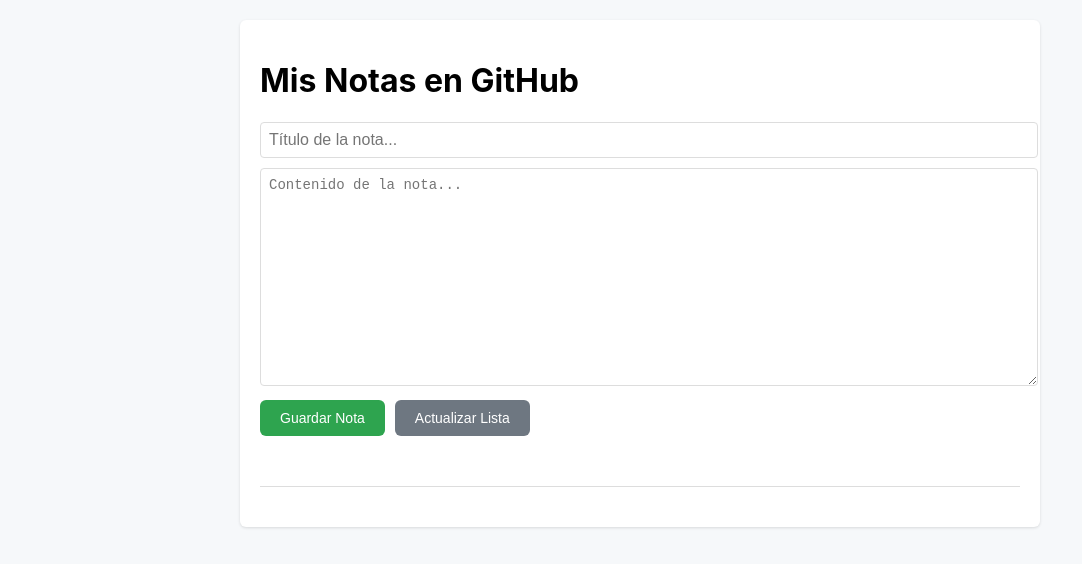
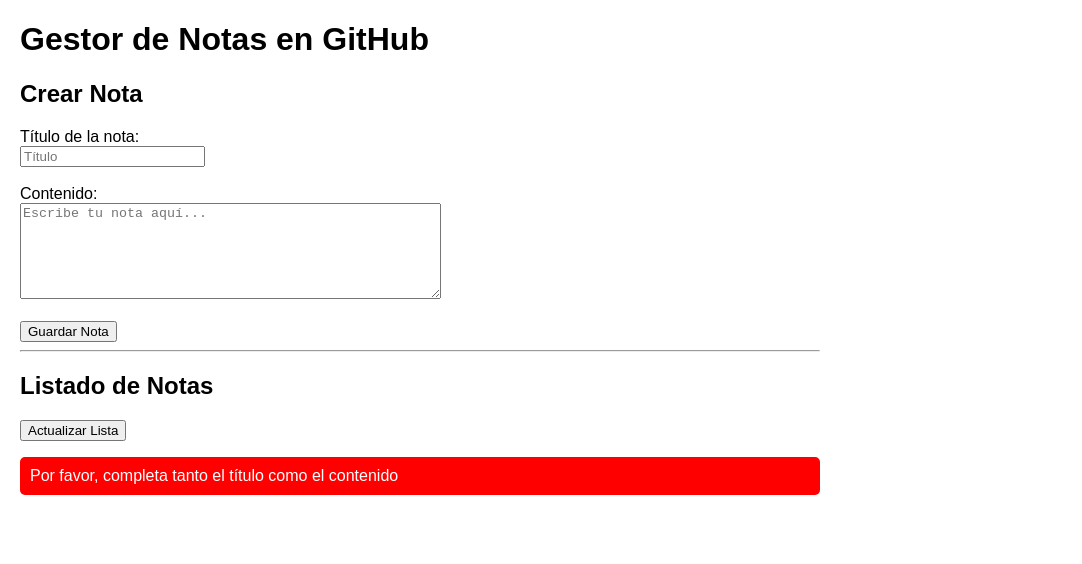
Before and after one commit to jvillagunal/my-notes, a plain HTML site: page index.html in a window 1280 px wide. Both pictures are taken after a click on the button "Guardar Nota". Shown: the whole page, without its empty margins (0-1082 px from the left). Drawn offline with Linux system fonts and the light colour scheme.

Commit message:
Update index.html

```diff
--- a/index.html
+++ b/index.html
@@ -1,142 +1,74 @@
 <!DOCTYPE html>
-<html lang="es">
+<html lang="en">
 <head>
   <meta charset="UTF-8">
   <meta name="viewport" content="width=device-width, initial-scale=1.0">
-    <title>Sistema de Notas GitHub</title>
+  <title>Notas en GitHub</title>
   <style>
     body {
-            font-family: -apple-system, BlinkMacSystemFont, "Segoe UI", Roboto, "Helvetica Neue", Arial, sans-serif;
+      font-family: Arial, sans-serif;
+      margin: 20px;
+      padding: 0;
       max-width: 800px;
-            margin: 0 auto;
-            padding: 20px;
-            background-color: #f6f8fa;
     }
-        .container {
-            background-color: white;
-            padding: 20px;
-            border-radius: 6px;
-            box-shadow: 0 1px 3px rgba(0,0,0,0.12);
-        }
-        .note-container {
-            margin-bottom: 20px;
-        }
-        .note-title {
-            width: 100%;
-            padding: 8px;
-            margin-bottom: 10px;
-            border: 1px solid #ddd;
-            border-radius: 4px;
-            font-size: 16px;
-        }
-        .note-content {
-            width: 100%;
-            height: 200px;
-            padding: 8px;
-            margin-bottom: 10px;
-            border: 1px solid #ddd;
-            border-radius: 4px;
-            font-size: 14px;
-            resize: vertical;
-        }
-        .button-container {
-            display: flex;
-            gap: 10px;
-        }
-        button {
-            padding: 10px 20px;
-            background-color: #2ea44f;
-            color: white;
-            border: none;
-            border-radius: 6px;
-            cursor: pointer;
-            font-size: 14px;
-            font-weight: 500;
-        }
-        button:hover {
-            background-color: #2c974b;
-        }
-        button:disabled {
-            background-color: #94d3a2;
-            cursor: not-allowed;
-        }
-        button.secondary {
-            background-color: #6e7781;
-        }
-        button.secondary:hover {
-            background-color: #5c636a;
-        }
-        #status {
+    .status {
       margin-top: 10px;
       padding: 10px;
-            border-radius: 4px;
+      border-radius: 5px;
+      color: white;
     }
-        .success {
-            background-color: #dafbe1;
-            color: #1a7f37;
+    .status.success {
+      background-color: green;
     }
-        .error {
-            background-color: #ffebe9;
-            color: #cf222e;
-        }
-        #notesList {
-            margin-top: 20px;
-            border-top: 1px solid #ddd;
-            padding-top: 20px;
-        }
-        .note-item {
-            padding: 10px;
-            border: 1px solid #ddd;
-            margin-bottom: 10px;
-            border-radius: 4px;
-            background-color: #f6f8fa;
-        }
-        .loading {
-            display: none;
-            margin: 20px 0;
-            text-align: center;
-            color: #6e7781;
+    .status.error {
+      background-color: red;
     }
   </style>
 </head>
 <body>
-    <div class="container">
-        <h1>Mis Notas en GitHub</h1>
-        <div class="note-container">
-            <input type="text" id="noteTitle" class="note-title" placeholder="Título de la nota..." required>
-            <textarea id="noteContent" class="note-content" placeholder="Contenido de la nota..." required></textarea>
-            <div class="button-container">
-                <button onclick="saveNote()" id="saveButton">Guardar Nota</button>
-                <button onclick="listNotes()" class="secondary">Actualizar Lista</button>
-            </div>
-            <div id="status"></div>
-        </div>
-        <div class="loading" id="loading">Cargando...</div>
-        <div id="notesList"></div>
+  <h1>Gestor de Notas en GitHub</h1>
+
+  <div>
+    <h2>Crear Nota</h2>
+    <label for="noteTitle">Título de la nota:</label><br>
+    <input type="text" id="noteTitle" placeholder="Título"><br><br>
+    <label for="noteContent">Contenido:</label><br>
+    <textarea id="noteContent" rows="6" cols="50" placeholder="Escribe tu nota aquí..."></textarea><br><br>
+    <button onclick="saveNote()">Guardar Nota</button>
   </div>
 
+  <hr>
+
+  <div>
+    <h2>Listado de Notas</h2>
+    <button onclick="listNotes()">Actualizar Lista</button>
+    <ul id="noteList"></ul>
+  </div>
+
+  <div id="statusMessage" class="status" style="display: none;"></div>
+
   <script>
-        // Configura estas variables con tus datos
-        const GITHUB_TOKEN = 'TU_TOKEN_AQUÍ';
-        const REPO_OWNER = 'TU_USUARIO_DE_GITHUB';
+    // Configuración de GitHub
+    const GITHUB_TOKEN = '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';
+    const REPO_OWNER = 'jvillagunal';
     const REPO_NAME = 'my-notes';
 
-        // Función para mostrar mensajes de estado
+    // Mostrar mensajes de estado
     function showStatus(message, isError = false) {
-            const status = document.getElementById('status');
-            status.textContent = message;
-            status.className = isError ? 'error' : 'success';
+      const statusDiv = document.getElementById('statusMessage');
+      statusDiv.textContent = message;
+      statusDiv.className = `status ${isError ? 'error' : 'success'}`;
+      statusDiv.style.display = 'block';
+
       setTimeout(() => {
-                status.textContent = '';
-                status.className = '';
+        statusDiv.style.display = 'none';
       }, 5000);
     }
 
-        // Función para guardar una nota
+    // Guardar nota
     async function saveNote() {
       const titleInput = document.getElementById('noteTitle');
       const contentInput = document.getElementById('noteContent');
-            const saveButton = document.getElementById('saveButton');
 
       if (!titleInput.value.trim() || !contentInput.value.trim()) {
         showStatus('Por favor, completa tanto el título como el contenido', true);
@@ -145,22 +77,20 @@
 
       const title = titleInput.value.trim();
       const content = contentInput.value.trim();
-            const filename = notas/${title.toLowerCase().replace(/\s+/g, '-')}-${new Date().toISOString().slice(0,10)}.md;
-
-            saveButton.disabled = true;
+      const filename = `notas/${title.toLowerCase().replace(/\s+/g, '-')}-${new Date().toISOString().slice(0, 10)}.md`;
 
       try {
-                const response = await fetch(https://api.github.com/repos/${REPO_OWNER}/${REPO_NAME}/contents/${filename}, {
+        const response = await fetch(`https://api.github.com/repos/${REPO_OWNER}/${REPO_NAME}/contents/${filename}`, {
           method: 'PUT',
           headers: {
-                        'Authorization': token ${GITHUB_TOKEN},
+            'Authorization': `token ${GITHUB_TOKEN}`,
             'Content-Type': 'application/json',
           },
           body: JSON.stringify({
-                        message: Añadir nota: ${title},
-                        content: btoa(unescape(encodeURIComponent(# ${title}\n\n${content}))),
-                        branch: 'main'
-                    })
+            message: `Añadir nota: ${title}`,
+            content: btoa(unescape(encodeURIComponent(`# ${title}\n\n${content}`))),
+            branch: 'main',
+          }),
         });
 
         if (response.ok) {
@@ -170,85 +100,44 @@
           listNotes();
         } else {
           const error = await response.json();
-                    showStatus(Error: ${error.message}, true);
+          console.error('Error al guardar la nota:', error);
+          showStatus(`Error: ${error.message}`, true);
         }
       } catch (error) {
-                showStatus(Error: ${error.message}, true);
-            } finally {
-                saveButton.disabled = false;
+        console.error('Error al guardar la nota:', error);
+        showStatus(`Error: ${error.message}`, true);
       }
     }
 
-        // Función para listar las notas
+    // Listar notas
     async function listNotes() {
-            const loading = document.getElementById('loading');
-            const notesList = document.getElementById('notesList');
-
-            loading.style.display = 'block';
-            notesList.innerHTML = '';
-
       try {
-                const response = await fetch(https://api.github.com/repos/${REPO_OWNER}/${REPO_NAME}/contents/notas, {
+        const response = await fetch(`https://api.github.com/repos/${REPO_OWNER}/${REPO_NAME}/contents/notas`, {
           headers: {
-                        'Authorization': token ${GITHUB_TOKEN},
-                    }
+            'Authorization': `token ${GITHUB_TOKEN}`,
+          },
         });
 
         if (response.ok) {
           const files = await response.json();
-                    if (Array.isArray(files) && files.length > 0) {
-                        const notesHtml = files
-                            .filter(file => file.name.endsWith('.md'))
-                            .map(file => `
-                                <div class="note-item">
-                                    <h3>${file.name.replace(/.md$/, '').replace(/-/g, ' ')}</h3>
-                                    <a href="${file.html_url}" target="_blank">Ver en GitHub</a>
-                                </div>
-                            `)
-                            .join('');
-                        notesList.innerHTML = notesHtml;
-                    } else {
-                        notesList.innerHTML = '<p>No hay notas guardadas todavía.</p>';
-                    }
+          const noteList = document.getElementById('noteList');
+          noteList.innerHTML = '';
+
+          files.forEach(file => {
+            const li = document.createElement('li');
+            li.textContent = file.name;
+            noteList.appendChild(li);
+          });
         } else {
           const error = await response.json();
-                    if (response.status === 404) {
-                        // El directorio 'notas' no existe, vamos a crearlo
-                        await createNotesDirectory();
-                        notesList.innerHTML = '<p>Directorio de notas creado. Listo para guardar notas.</p>';
-                    } else {
-                        showStatus(Error al listar notas: ${error.message}, true);
+          console.error('Error al listar las notas:', error);
+          showStatus(`Error: ${error.message}`, true);
+        }
+      } catch (error) {
+        console.error('Error al listar las notas:', error);
+        showStatus(`Error: ${error.message}`, true);
       }
     }
-            } catch (error) {
-                showStatus(Error: ${error.message}, true);
-            } finally {
-                loading.style.display = 'none';
-            }
-        }
-
-        // Función para crear el directorio de notas
-        async function createNotesDirectory() {
-            try {
-                await fetch(https://api.github.com/repos/${REPO_OWNER}/${REPO_NAME}/contents/notas/README.md, {
-                    method: 'PUT',
-                    headers: {
-                        'Authorization': token ${GITHUB_TOKEN},
-                        'Content-Type': 'application/json',
-                    },
-                    body: JSON.stringify({
-                        message: 'Crear directorio de notas',
-                        content: btoa('# Mis Notas\nEste directorio contiene mis notas personales.'),
-                        branch: 'main'
-                    })
-                });
-            } catch (error) {
-                showStatus(Error al crear directorio: ${error.message}, true);
-            }
-        }
-
-        // Cargar las notas al iniciar
-        document.addEventListener('DOMContentLoaded', listNotes);
   </script>
 </body>
 </html>
```
Lines whose indentation alone changed are shown as unchanged.
